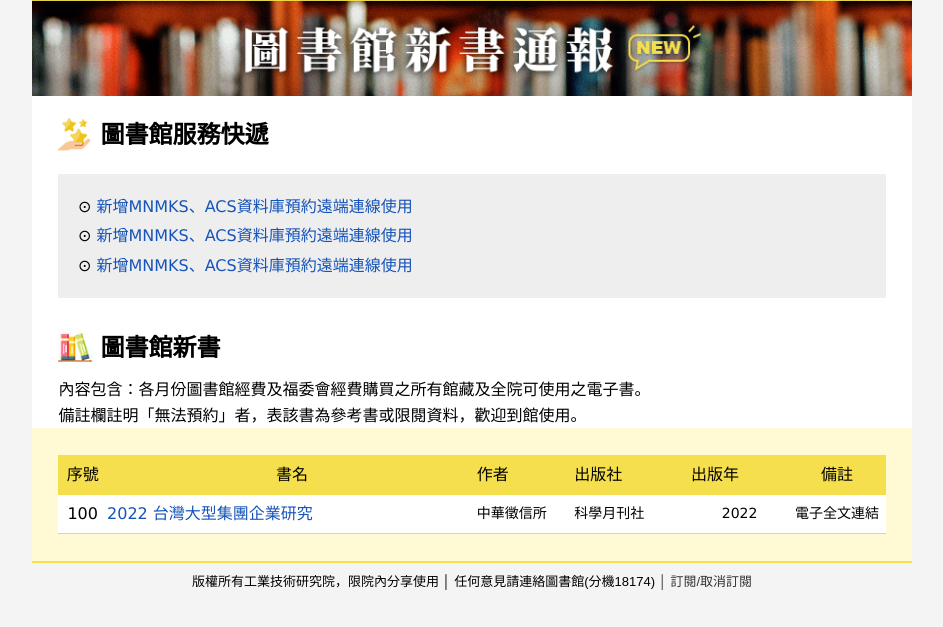
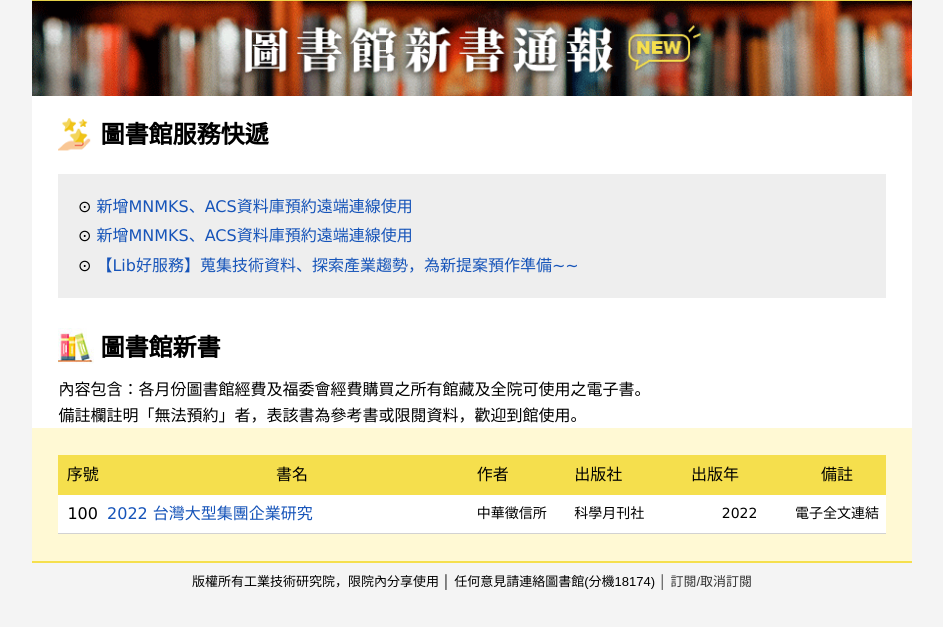
Before and after one commit to water13100/library_edm, a plain HTML site: page library.html in a window 1280 px wide. Shown: the part 39-666 px from the top of the page, without its empty margins (168-1111 px from the left). Drawn offline with Linux system fonts and the light colour scheme.

Commit message:
Update library.html

```diff
--- a/library.html
+++ b/library.html
@@ -65,7 +65,7 @@
 			</tr>
 			<tr>
 				<td>
-					⊙ <a href="#" style="font-size:16px;line-height:1.6;font-family:微軟正黑體,Verdana,Geneva,sans-serif;color:#1654b9;text-decoration:none" >新增MNMKS、ACS資料庫預約遠端連線使用</a>
+					⊙ <a href="#" style="font-size:16px;line-height:1.6;font-family:微軟正黑體,Verdana,Geneva,sans-serif;color:#1654b9;text-decoration:none" >【Lib好服務】蒐集技術資料、探索產業趨勢，為新提案預作準備~~</a>
 				</td>
 			</tr>
 		</table>
```
